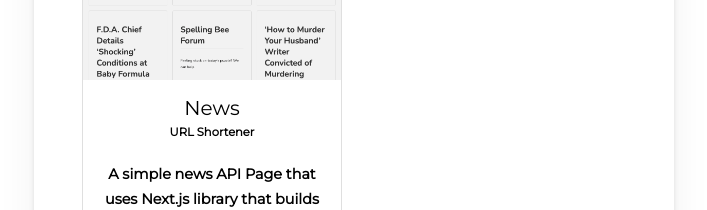
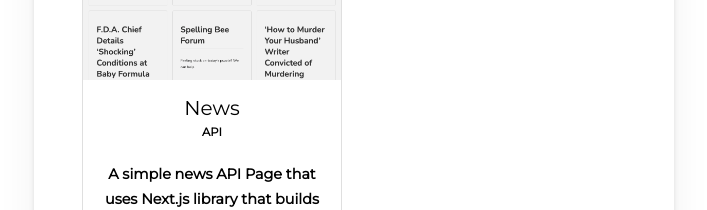
Before and after one commit to mdamapong/Mickey-s-site, a Next.js app: page / in a window 1280 px wide. Shown: the part 1780-1990 px from the top of the page, without its empty margins (286-993 px from the left). Built offline with nearby package versions, Linux system fonts and the light colour scheme.

Commit message:
fix stuff

```diff
--- a/components/Experience.js
+++ b/components/Experience.js
@@ -10,7 +10,7 @@ export default function Experience() {
 					<i className='bi bi-briefcase'></i>
 					<div>
 						<div className={styles.college}>
-							<a href='https://redmonark.com/' target='_blank' rel='noreferrer'>
+							<a href='' target='_blank' rel='noreferrer'>
 								Tesla Fremont
 							</a>
 						</div>
--- a/components/Works.js
+++ b/components/Works.js
@@ -60,7 +60,7 @@ export default function Works() {
 							<Card.Img variant='top' src='/assets/images/news.png' />
 							<Card.Body>
 								<Card.Title className={styles.title}>News </Card.Title>
-								<p className={styles.category}>URL Shortener</p>
+								<p className={styles.category}>API</p>
 								<Card.Text>
 									A simple news API Page that uses Next.js library that builds
 									with HTML, CSS, JS and builds client-rendered applications
```
